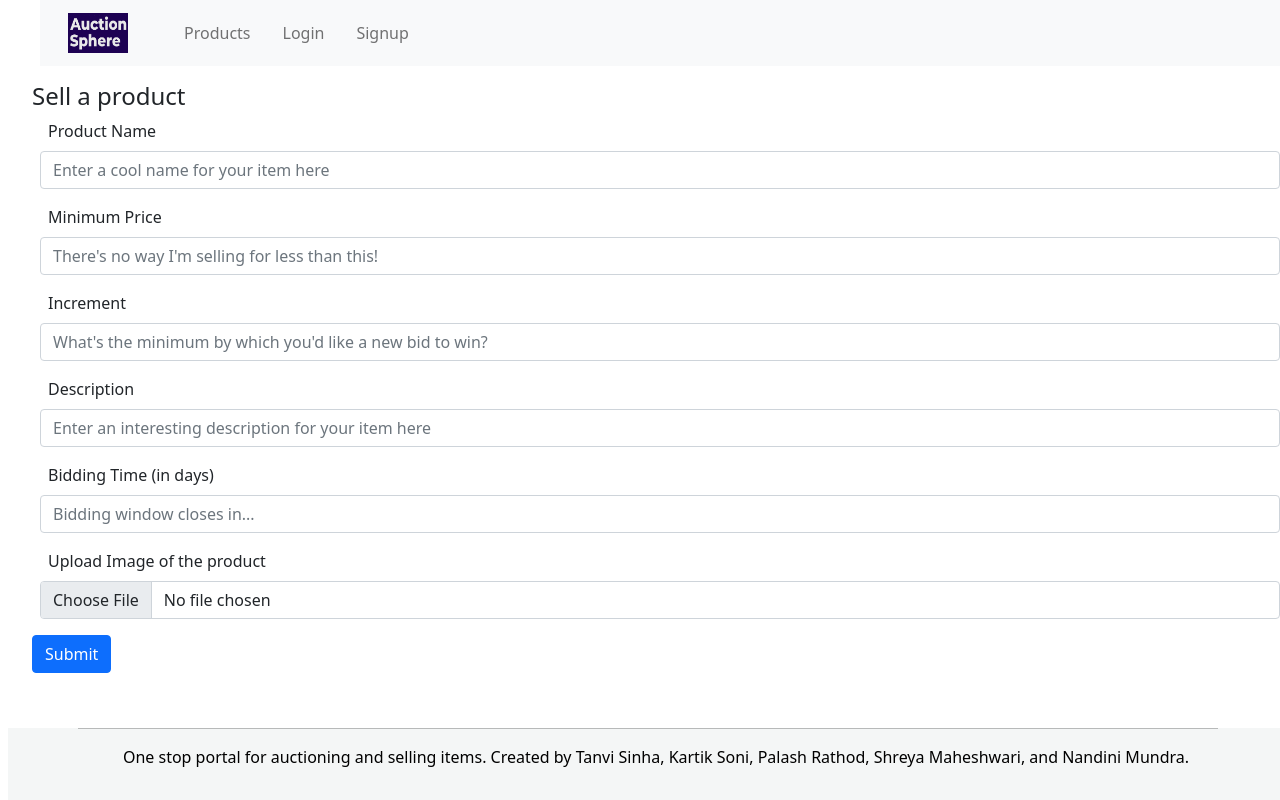
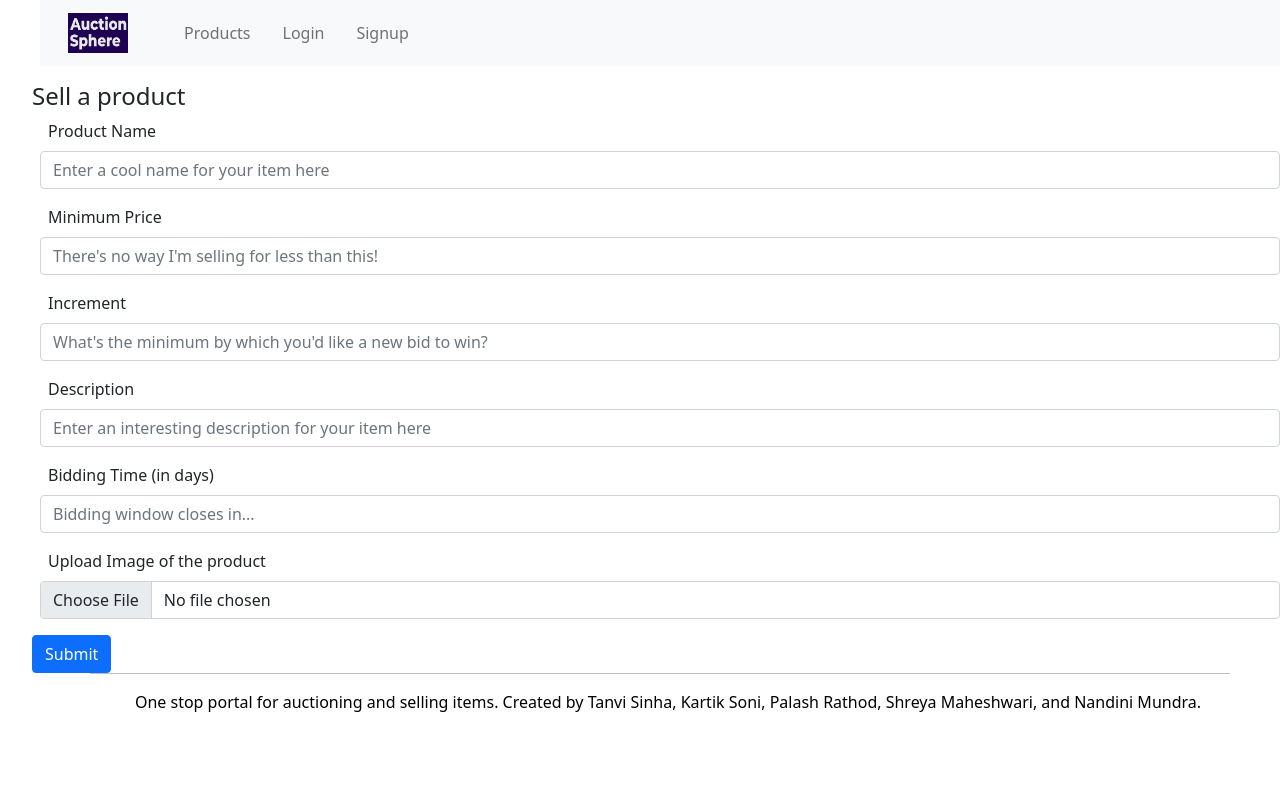
Before and after one commit to mithildani/Auction-Sphere, a React (Create React App) app: page /sell in a window 1280 px wide. Built offline with nearby package versions, Linux system fonts and the light colour scheme.

Commit message:
Added footer to pages

```diff
--- a/src/components/Footer.js
+++ b/src/components/Footer.js
@@ -6,16 +6,7 @@ import React from 'react'
 
 const Footer = () => {
     return (
-        <div
-            style={{
-                position: 'fixed',
-                bottom: '0',
-                width: '100%',
-                height: '9%',
-                backgroundColor: '#F4F6F6 ',
-            }}
-            className="footer"
-        >
+        <div className="footer">
             <div className="container">
                 <div className="row">
                     <hr />
--- a/src/components/ProductDetails.js
+++ b/src/components/ProductDetails.js
@@ -134,7 +134,7 @@ const ProductDetails = () => {
                     </div>
                 )}
             </Card>
-            {/* <Footer /> */}
+            <Footer />
         </>
     )
 }
--- a/src/components/Products.js
+++ b/src/components/Products.js
@@ -47,7 +47,7 @@ const Products = () => {
                     <div>No products found</div>
                 )}
             </Row>
-            {/* <Footer /> */}
+            <Footer />
         </>
     )
 }
```
